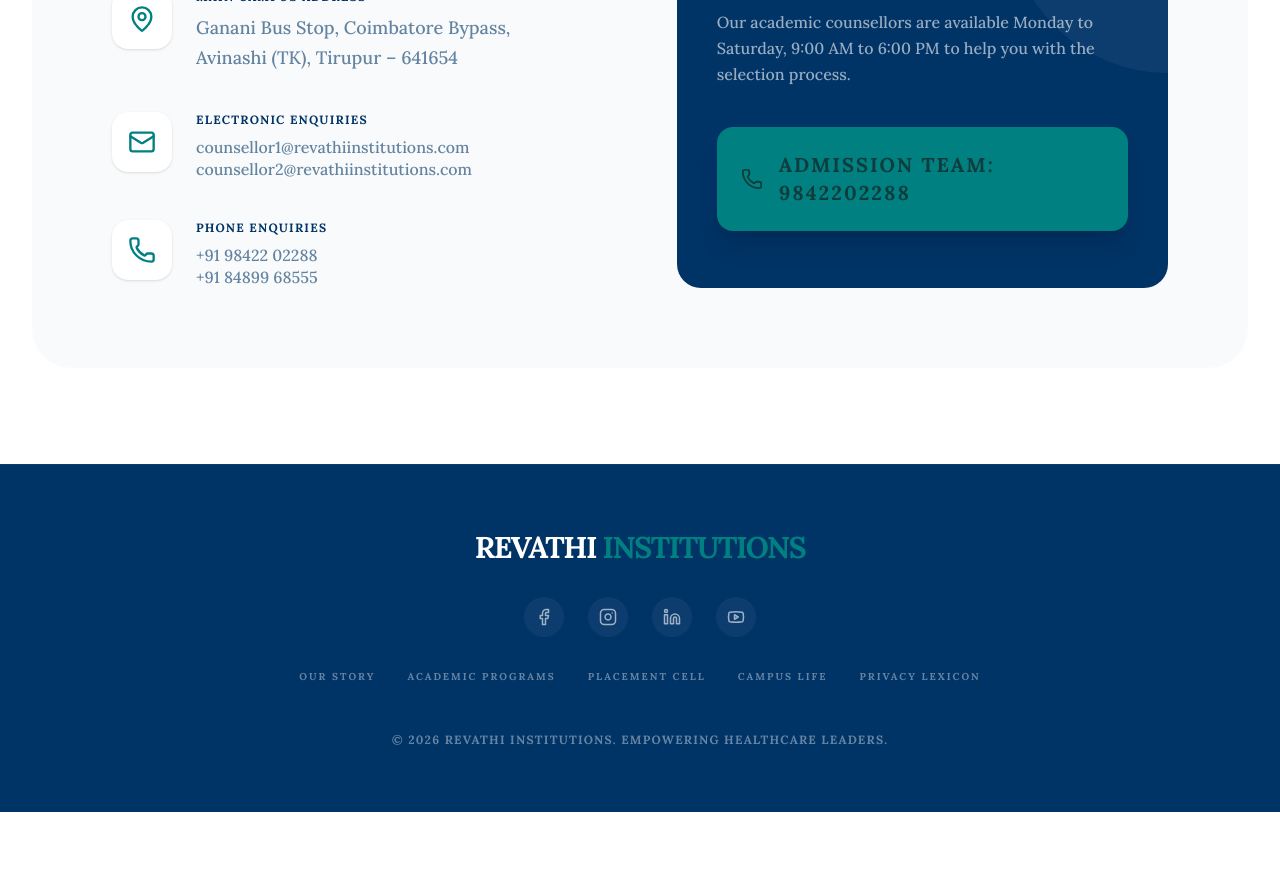
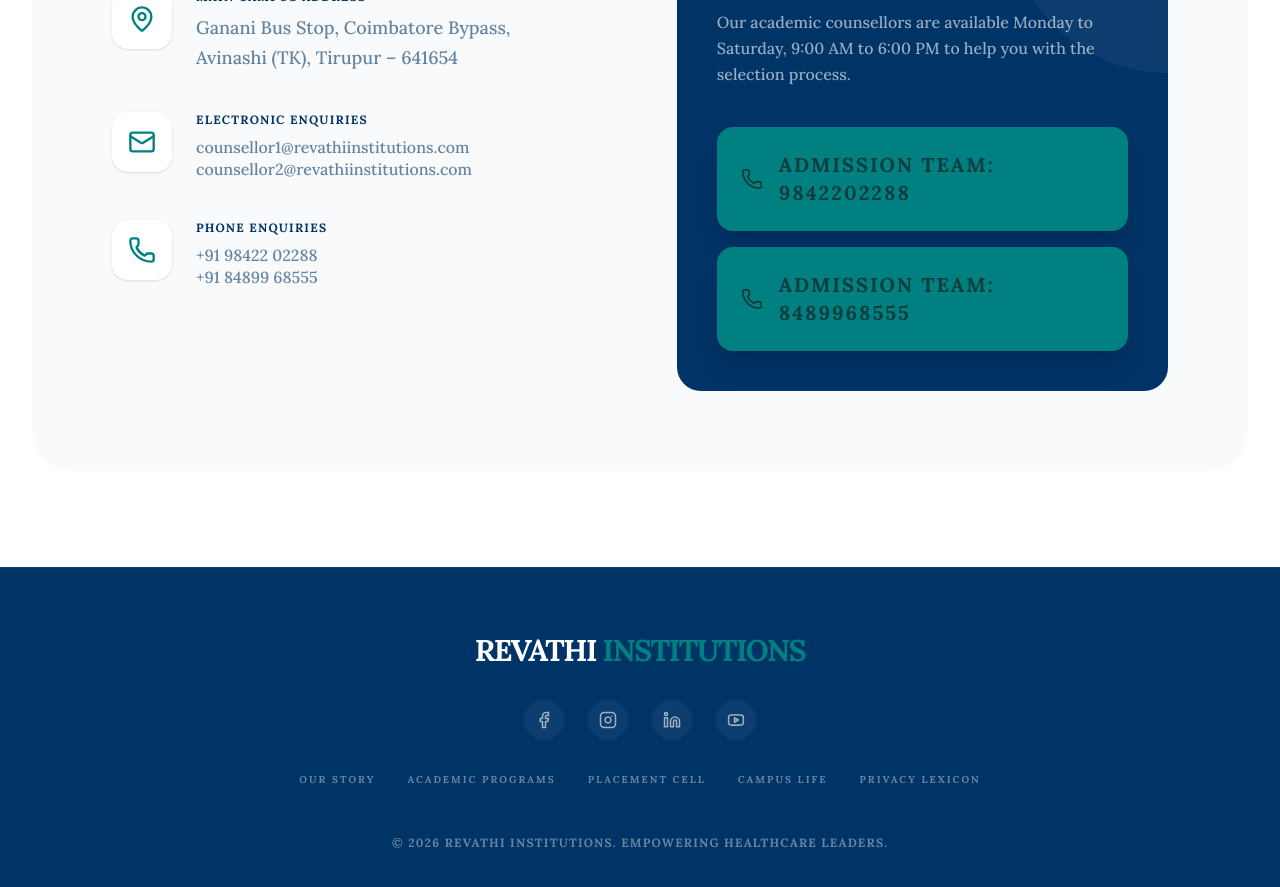
Before and after one commit to ReachRyt-Services/REVATHI-TEST, a Next.js app: page /apply in a window 1280 px wide. Shown: the part 6580-7467 px from the top of the page. Before the commit the page ends 7392 px from the top, so only its background shows below. Built offline with nearby package versions, Linux system fonts and the light colour scheme.

Commit message:
Update apply page Need Immediate Help box to include both admission numbers

```diff
--- a/src/app/apply/page.tsx
+++ b/src/app/apply/page.tsx
@@ -437,9 +437,14 @@ export default function ApplyPage() {
                   <div className="absolute top-0 right-0 w-40 h-40 bg-white/5 rounded-bl-full"></div>
                   <h4 className="text-2xl font-black font-display uppercase tracking-tight mb-6">Need Immediate Help?</h4>
                   <p className="text-white/60 font-medium leading-relaxed mb-10">Our academic counsellors are available Monday to Saturday, 9:00 AM to 6:00 PM to help you with the selection process.</p>
-                  <a href="tel:+919842202288" className="flex items-center gap-4 bg-accent text-[#0F3D3D] p-6 rounded-2xl justify-center font-black text-xl uppercase tracking-widest shadow-xl hover:scale-[1.02] transition-transform">
-                     <Phone size={24} /> Admission Team: 9842202288
-                  </a>
+                  <div className="flex flex-col gap-4">
+                    <a href="tel:+919842202288" className="flex items-center gap-4 bg-accent text-[#0F3D3D] p-6 rounded-2xl justify-center font-black text-xl uppercase tracking-widest shadow-xl hover:scale-[1.02] transition-transform">
+                       <Phone size={24} /> Admission Team: 9842202288
+                    </a>
+                    <a href="tel:+918489968555" className="flex items-center gap-4 bg-accent text-[#0F3D3D] p-6 rounded-2xl justify-center font-black text-xl uppercase tracking-widest shadow-xl hover:scale-[1.02] transition-transform">
+                       <Phone size={24} /> Admission Team: 8489968555
+                    </a>
+                  </div>
                </div>
             </div>
          </div>
```
